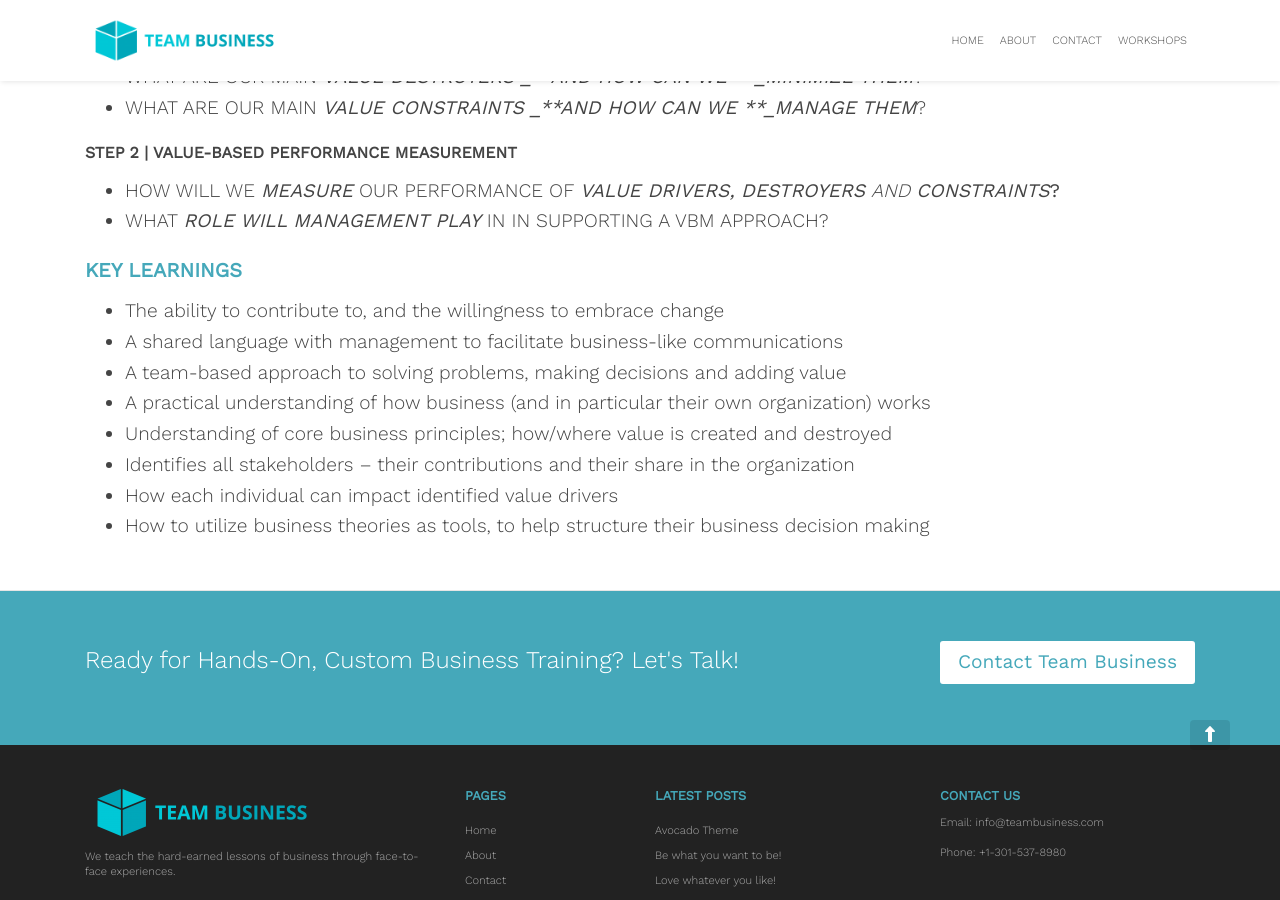
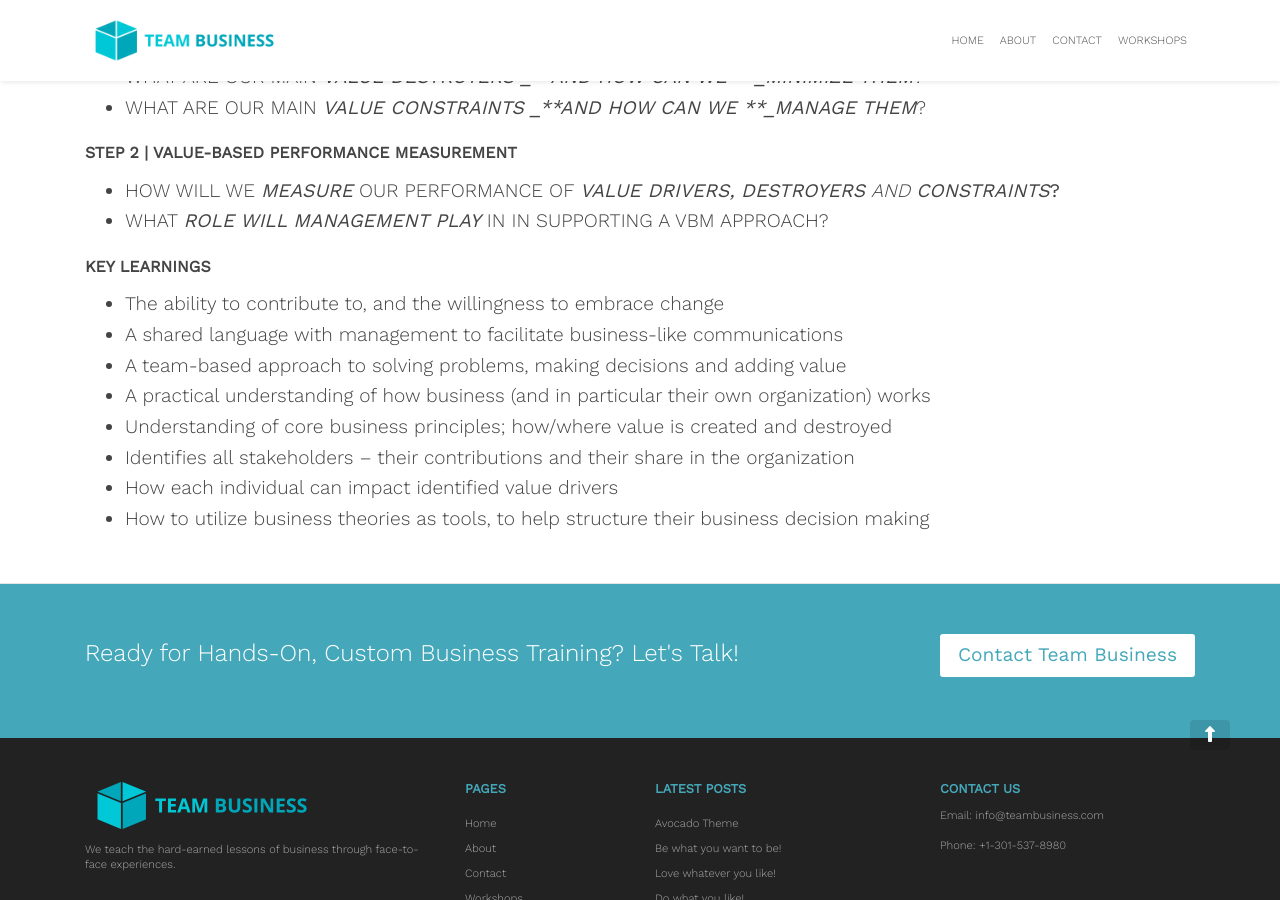
Before and after one commit to zac-heisey/team-business, a Jekyll site: the page built from _pages/value-based-management_workshop.md, in a window 1280 px wide and 900 px high, scrolled down 1799 px. Built offline with Jekyll 4.4.1, drawn with Linux system fonts in a browser that asks for light colours; nearby versions of some CDN libraries.

```diff
--- a/_pages/value-based-management_workshop.md
+++ b/_pages/value-based-management_workshop.md
@@ -45,7 +45,7 @@ Armed with this knowledge, employees are empowered to drive bottom-line, meaning
 * HOW WILL WE **_MEASURE_** OUR PERFORMANCE OF **_VALUE DRIVERS, DESTROYERS_** _AND **CONSTRAINTS**_**?**
 * WHAT **_ROLE WILL MANAGEMENT PLAY_** IN IN SUPPORTING A VBM APPROACH?
 
-### KEY LEARNINGS
+##### KEY LEARNINGS
 
 * The ability to contribute to, and the willingness to embrace change
 * A shared language with management to facilitate business-like communications
```
